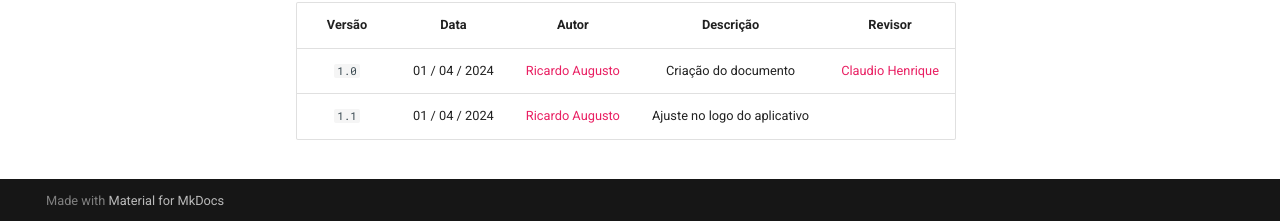
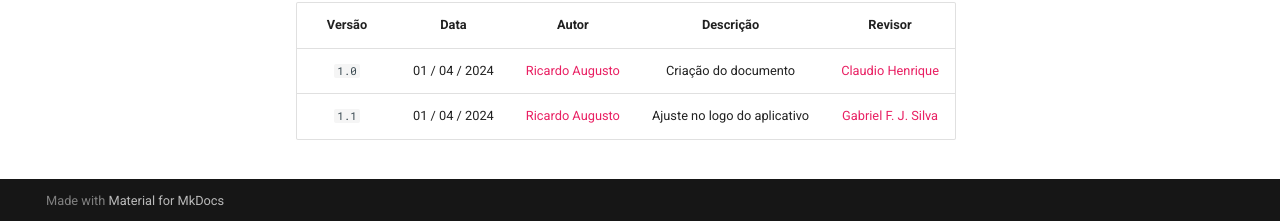
Before and after one commit to Requisitos-de-Software/2024.1-Serasa, an MkDocs documentation site: the page built from docs/planejamento/aplicativoEscolhido.md, in a window 1280 px wide and 900 px high, scrolled down 580 px. Shown: the part 676-897 px from the top of the window. Built offline with MkDocs 1.6.1 and Material for MkDocs 9.7.7, drawn with Linux system fonts in a browser that asks for light colours; comment, search, counter and statistics services are not loaded.

Commit message:
added version reviewer

```diff
--- a/docs/planejamento/aplicativoEscolhido.md
+++ b/docs/planejamento/aplicativoEscolhido.md
@@ -33,6 +33,6 @@ Para que o projeto seja realizado de acordo com as normas éticas, foi necessár
 | Versão | Data | Autor | Descrição | Revisor
 |:-:|:-:|:-:|:-:|:-:|
 |`1.0`| 01 / 04 / 2024 | [Ricardo Augusto][RicardoGH] | Criação do documento | [Claudio Henrique](https://github.com/claudiohsc)
-|`1.1`| 01 / 04 / 2024 | [Ricardo Augusto][RicardoGH] | Ajuste no logo do aplicativo |
+|`1.1`| 01 / 04 / 2024 | [Ricardo Augusto][RicardoGH] | Ajuste no logo do aplicativo | [Gabriel F. J. Silva](https://github.com/MMcLovin)
 
 [RicardoGH]: https://www.github.com/avmricardo
```
